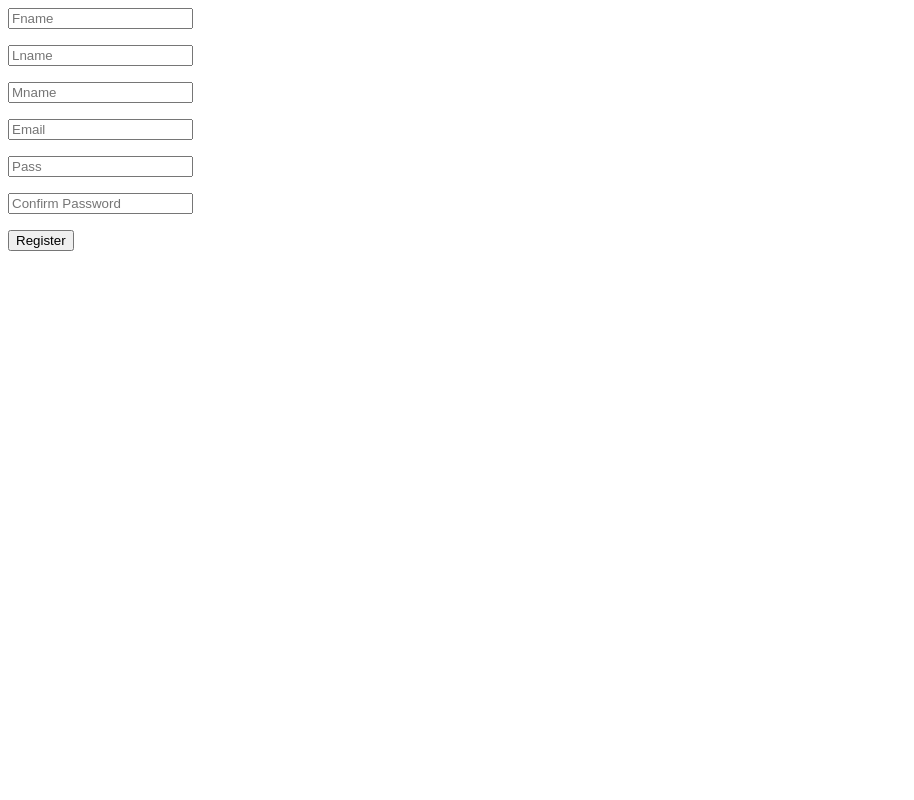
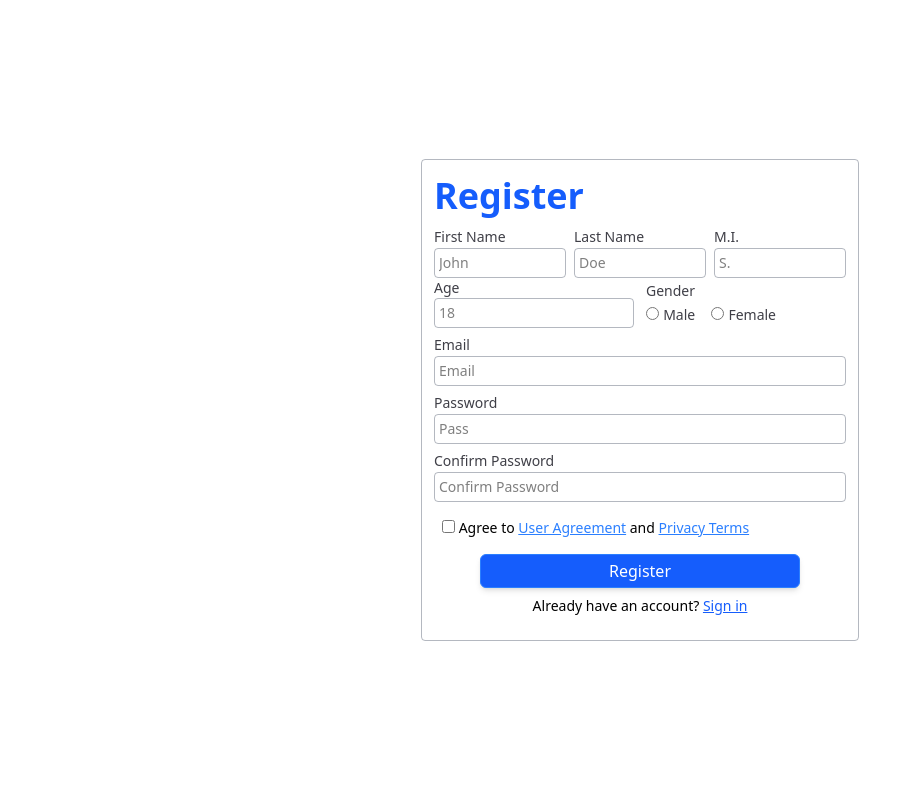
Before and after one commit to Nishieeee/GymMembershipApplicationSystem, a PHP site: page /register.php in a window 1280 px wide. Shown: the whole page, without its empty margins (0-914 px from the left). Run offline with PHP 8.4, Linux system fonts and the light colour scheme.

Commit message:
enchance register user ui design

```diff
--- a/views/auth/register.php
+++ b/views/auth/register.php
@@ -64,28 +64,79 @@
     <meta charset="UTF-8">
     <meta name="viewport" content="width=device-width, initial-scale=1.0">
     <title>Gymazing!</title>
-    <style>
-        p{
-            color: red;
-        }
-    </style>
+    <title>Gymazing!</title>
+    <script src="../../public/assets/js/tailwindcss/tailwindcss.js"></script>
 </head>
 <body>
+   <main class="min-h-screen p-10 flex items-center justify-center">
+        <div class="border rounded-sm px-3 py-4 border-gray-500/50 ">
+            <h1 class="text-blue-600 text-4xl font-bold mb-2">Register</h1>
             <form method="post">
-        <input type="text" name="first_name" placeholder="Fname" value="<?= $register['first_name']?>">
+                <div class="grid grid-cols-1 md:grid-cols-3 gap-2">
+                    <div class="w-full md:w-33">
+                        <label for="first_name" class="text-sm text-zinc-700">First Name</label>
+                        <input type="text" name="first_name" placeholder="John" value="<?= $register['first_name']?>" class="w-full p-1 text-sm border border-gray-500/50 rounded-sm ">
                         <p><?= $registerError['first_name'] ?></p>
-        <input type="text" name="last_name" placeholder="Lname" value="<?= $register['last_name'] ?>">
+                    </div>
+                    <div class="w-full md:w-33">
+                        <label for="last_name" class="text-sm text-zinc-700">Last Name</label>
+                        <input type="text" name="last_name" placeholder="Doe" value="<?= $register['last_name'] ?>" class="w-full p-1 text-sm border border-gray-500/50 rounded-sm ">
                         <p><?= $registerError['last_name'] ?></p>
-        <input type="text" name="middle_name" placeholder="Mname" value="<?= $register['middle_name']?>">
+                    </div>
+                    <div class="w-full md:w-33" >
+                        <label for="middle_name" class="text-sm text-zinc-700">M.I.</label>
+                        <input type="text" name="middle_name" placeholder="S." value="<?= $register['middle_name']?>" class="w-full p-1 text-sm border border-gray-500/50 rounded-sm ">
                         <p></p>
-        <input type="email" name="email" placeholder="Email" value="<?= $register['email'] ?>">
+                    </div>
+                </div>
+                <div class="grid grid-cols-2 gap-3">
+                    <div class="w-50 flex flex-col">
+                        <label for="age" class="text-sm text-zinc-700">Age</label>
+                        <input type="number" name="age" id="age" placeholder="18" class="w-25 md:w-full p-1 text-sm border border-gray-500/50 rounded-sm">
+                    </div>
+                    <div>
+                        <label for="gender" class="text-sm text-zinc-700">Gender</label>
+                        <div class=" flex items-center gap-4">
+                            <div>
+                                <input type="radio" name="gender" id="" value="male">
+                                <label for="male" class="text-sm text-zinc-700">Male</label>
+                            </div>
+                            <div>
+                                <input type="radio" name="gender" id="" value="female">
+                                <label for="female" class="text-sm text-zinc-700">Female</label>
+                            </div>
+                        </div>
+                    </div>
+
+                </div>
+                <div class="w-full my-1">
+                    <label for="email" class="text-zinc-700 text-sm ">Email</label>
+                    <input type="email" name="email" placeholder="Email" value="<?= $register['email'] ?>" class="w-full p-1 text-sm border border-gray-500/50 rounded-sm">
                     <p><?= $registerError['email'] ?></p>
-        <input type="password" name="password" placeholder="Pass" value="<?= $register['password'] ?>">
+                </div>
+                <div class="w-full mb-1">
+                    <label for="password" class="text-zinc-700 text-sm ">Password</label>
+                    <input type="password" name="password" placeholder="Pass" value="<?= $register['password'] ?>" class="w-full p-1 text-sm border border-gray-500/50 rounded-sm">
                     <p><?= $registerError['password'] ?></p>
-        <input type="password" name="cPassword" placeholder="Confirm Password" value="<?= $register['cPassword'] ?>">
+                </div>
+                <div class="w-full mb-1">
+                    <label for="cPassword" class="text-zinc-700 text-sm ">Confirm Password</label>
+                    <input type="password" name="cPassword" placeholder="Confirm Password" value="<?= $register['cPassword'] ?>" class="w-full p-1 text-sm border border-gray-500/50 rounded-sm">
                     <p><?= $registerError['cPassword'] ?></p>
-        <input type="submit" value="Register">
+                </div>
+                <div class="mx-2 my-4 text-sm">
+                    <input type="checkbox" name="agreement" id="agreement">
+                    <label for="agreement">Agree to <a href="#" class="text-blue-500 underline">User Agreement</a> and <a href="#" class="text-blue-500 underline">Privacy Terms</a></label>
+                </div>
+                <div class="w-full flex items-center justify-center">
+                    <input type="submit" value="Register" class="w-80 p-1 text-white bg-blue-600 border border-blue-500 shadow-md rounded-md ">
                     <p><?= $registerError['register'] ?></p>
+                </div>
+                <div class="w-full text-sm flex items-center justify-center my-2">
+                    <p>Already have an account? <a href="login.php" class="text-blue-600 underline">Sign in</a></p>
+                </div>
             </form>
+        </div>
+   </main>
 </body>
 </html>
```
Lines whose indentation alone changed are shown as unchanged.
